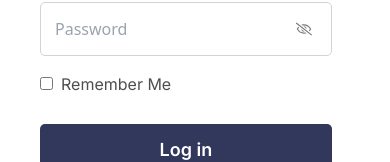
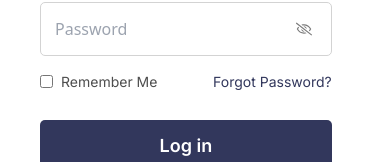
Before and after one commit to thehasandev/ChitChat, a React (Vite) app: page /log-in in a window 390 px wide. Shown: the part 530-692 px from the top of the page. Built offline with nearby package versions, Linux system fonts and the light colour scheme.

Commit message:
login-modify

```diff
--- a/src/pages/Login.jsx
+++ b/src/pages/Login.jsx
@@ -4,6 +4,7 @@ import Man from "../assets/pepoles.png"
 import {FaRegEyeSlash} from "react-icons/fa"
 import {BsFillEyeFill} from "react-icons/bs"
 import Goggle from "../assets/goggle.png"
+import Flex from "../components/Flex"
 
 
 function Login() {
@@ -34,11 +35,17 @@ function Login() {
                   }
                 </div>
               </div>
+            <Flex className="justify-between items-center w-10/12 mt-4 ">
+              <div className='flex items-center gap-x-2  '>
+                <input type="checkbox" />
+                <p className='font-inter font-normal text-sm md:text-base text-[#4E4E4E]'>Remember Me</p>
+              </div>
 
-              <div className='flex items-center gap-x-2 mt-4  '>
-              <input type="checkbox" />
-                <p className='font-inter font-normal text-base text-[#4E4E4E]'>Remember Me</p>
-              </div>
+
+                <p className='font-inter font-normal text-sm md:text-base text-primary'>Forgot Password?</p>
+
+
+            </Flex>
 
               <button className='w-10/12 rounded-[5px] bg-primary py-3 text-white font-inter font-semibold text-lg mt-7'>Log in</button>
               <p className='font-inter font-normal text-[#7A7A7A] text-base mt-6'>Dont’t have an account? <span className='text-primary font-semibold'>Sign Up</span></p>
```
